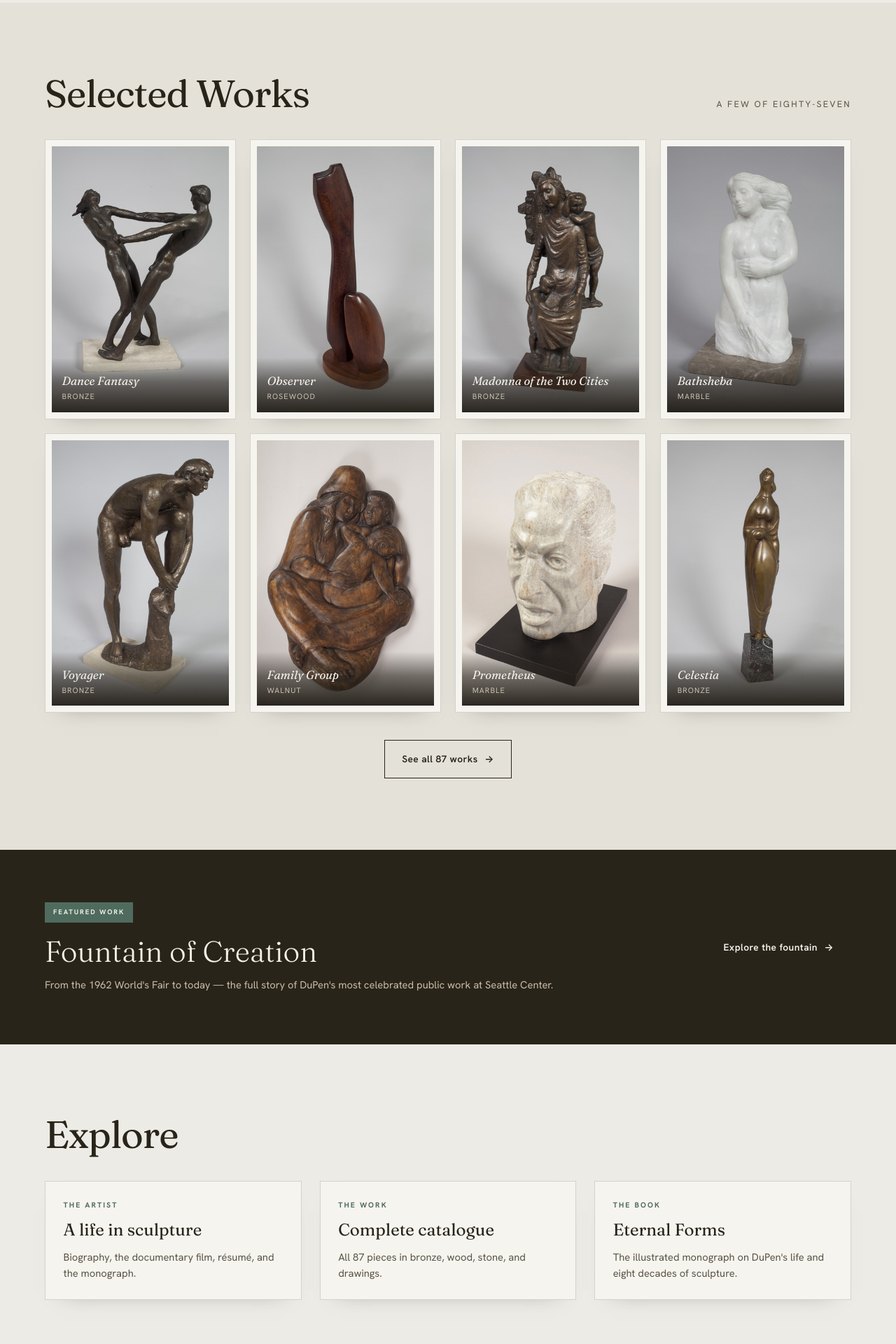
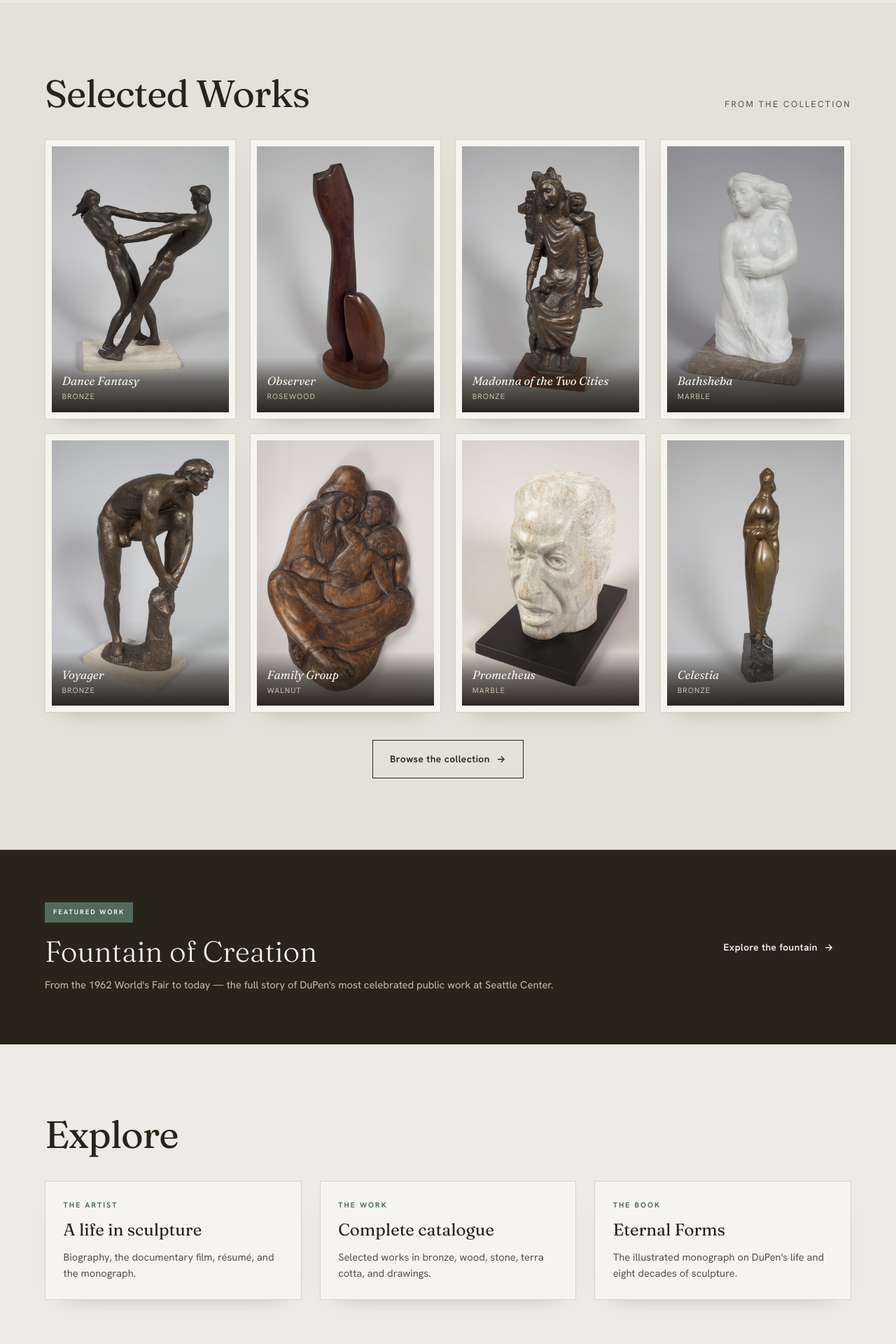
Before and after one commit to jasonburby-creator/everett-dupen, a Next.js app: page / in a window 1280 px wide. Shown: the part 1340-3260 px from the top of the page at 70% size. Built offline with nearby package versions, Linux system fonts and the light colour scheme.

Commit message:
Add files via upload

```diff
--- a/app/page.tsx
+++ b/app/page.tsx
@@ -41,7 +41,7 @@ export default function Home() {
         <div className="wrap">
           <div className="sec-head">
             <Reveal as="h2">Selected Works</Reveal>
-            <span className="count">A few of eighty-seven</span>
+            <span className="count">From the collection</span>
           </div>
           <div className="feat-grid">
             {FEATURED.map((f) => (
@@ -59,7 +59,7 @@ export default function Home() {
           </div>
           <div className="feat-more">
             <Link className="btn btn-ghost" href="/works">
-              See all 87 works <span className="arr" aria-hidden="true">→</span>
+              Browse the collection <span className="arr" aria-hidden="true">→</span>
             </Link>
           </div>
         </div>
@@ -92,7 +92,7 @@ export default function Home() {
             <Link className="sec-card" href="/works">
               <div className="sc-k">The Work</div>
               <div className="sc-t">Complete catalogue</div>
-              <div className="sc-d">All 87 pieces in bronze, wood, stone, and drawings.</div>
+              <div className="sc-d">Selected works in bronze, wood, stone, terra cotta, and drawings.</div>
             </Link>
             <Link className="sec-card" href="/artist/book">
               <div className="sc-k">The Book</div>
```
